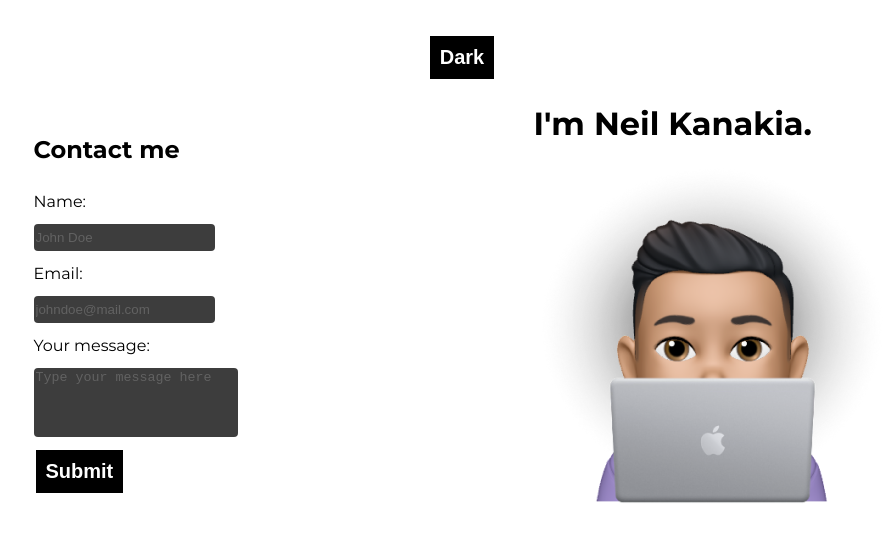
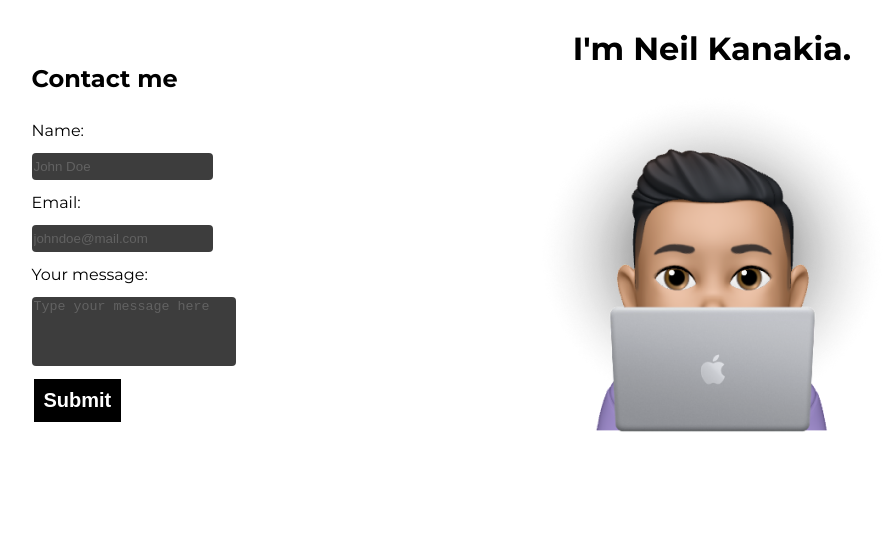
Before and after one commit to neilk17/neilk17.github.io, a plain HTML site: page index.html in a window 1280 px wide. Shown: the whole page, without its empty margins (178-1063 px from the left). Drawn offline with Linux system fonts and the light colour scheme.

Commit message:
refactor

```diff
--- a/index.html
+++ b/index.html
@@ -25,9 +25,6 @@
     <script src="js/script.js" async></script>
     </head>
     <body>
-        <div class="navbar">
-            <button class="dark-btn">Dark</button>
-        </div>
         <div class="flex-container">
             <section id="contact">
                 <form action="https://formspree.io/f/xqkjkjdb" method="POST" id="survey-form">
@@ -44,10 +41,12 @@
                 </form>
             </section>
             <div>
-                <h1>
+                <h1 style="text-align: center">
                     I'm Neil Kanakia.
                 </h1>
-                <img src="img/face.png" alt="face with mac">
+                <button class="dark-mode">
+                    <img src="img/face.png" alt="face with mac">
+                </button>
             </div>
         </div>
     </body>
--- a/js/script.js
+++ b/js/script.js
@@ -1,21 +1,17 @@
 let darkModePreference = window.matchMedia("(prefers-color-scheme: dark)").matches;
-const btn = document.querySelector(".dark-btn");
+const btn = document.querySelector(".dark-mode");
 const theme = document.querySelector("#theme-link");
 
 if (darkModePreference) {
     theme.href = "stylesheets/dark-style.css";
-    btn.innerHTML = 'Light';
 }  else {
         theme.href = "stylesheets/light-style.css";
-        btn.innerHTML = 'Dark';
 }
 
 btn.addEventListener("click", function() {
     if (theme.getAttribute("href") == "stylesheets/light-style.css") {
         theme.href = "stylesheets/dark-style.css";
-        btn.innerHTML = 'Light';
     } else {
         theme.href = "stylesheets/light-style.css";
-        btn.innerHTML = 'Dark';
     }
 });
--- a/stylesheets/style.css
+++ b/stylesheets/style.css
@@ -2,6 +2,15 @@
     font-family: 'Montserrat', sans-serif;
     scroll-behavior: smooth;
   }
+.dark-mode {
+    background: none;
+	color: inherit;
+	border: none;
+	padding: 0;
+	font: inherit;
+	cursor: pointer;
+	outline: inherit;
+}
 .flex-container {
     display: flex;
     flex-wrap: wrap-reverse;
@@ -20,9 +29,6 @@
     font-weight: bold;
     margin-top: 2rem;
 }
-.topnav .icon {
-    display: none;
-  }
 .main {
     font-weight: bold;
     display: flex;
```
